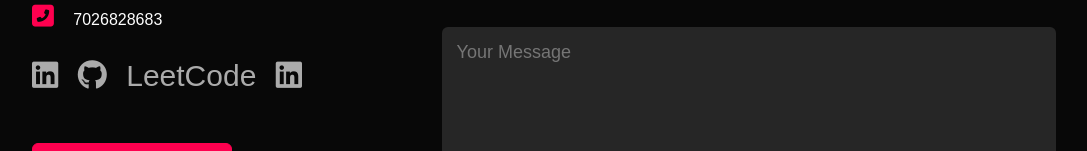
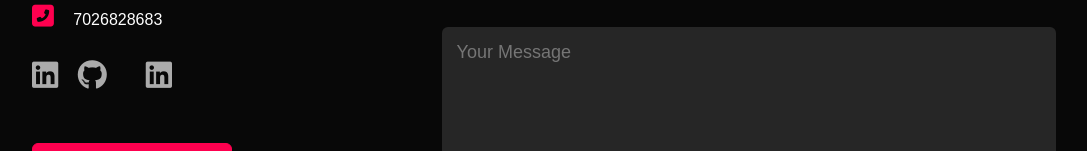
Before and after one commit to SimranBetageri/Portfolio, a plain HTML site: page index.html in a window 1280 px wide. Shown: the part 3045-3196 px from the top of the page, without its empty margins (96-1183 px from the left). Drawn offline with Linux system fonts and the light colour scheme.

Commit message:
Update index.html

```diff
--- a/index.html
+++ b/index.html
@@ -147,7 +147,7 @@
                 <div class="social-icons">
                     <a href="https://www.linkedin.com/in/simran-betageri" target="_blank"><i class="fab fa-linkedin"></i></a>
                     <a href="https://github.com/SimranBetageri" target="_blank"><i class="fab fa-github"></i></a>
-                   <a href="https://leetcode.com/Simran_B/" target="_blank">LeetCode</a>
+                   <a href="https://leetcode.com/Simran_B/" target="_blank"></a>
                     <a href=""><i class="fab fa-linkedin"></i></a>
                 </div>
                 <a href="images/MERN cv.pdf" download class="btn btn2">Download CV</a>
```
